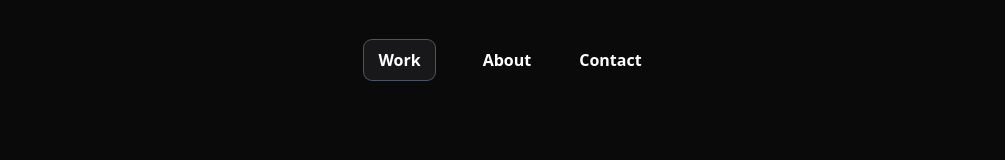
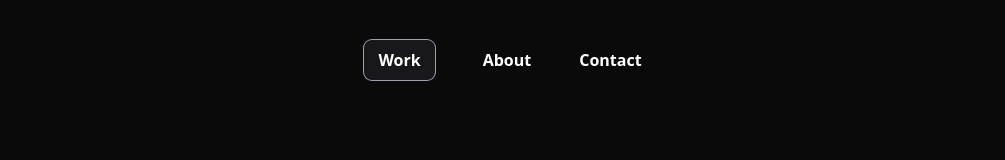
Before and after one commit to khardikk/Builders_hub, a React (Vite) app in the folder Frontend/builders_landing/: page / in a window 1280 px wide. Shown: the top 160 px of the page, without its empty margins (137-1142 px from the left). Built offline with nearby package versions, Linux system fonts and the light colour scheme.

Commit message:
Border color navbar

```diff
--- a/Frontend/builders_landing/src/components/Navbar.jsx
+++ b/Frontend/builders_landing/src/components/Navbar.jsx
@@ -4,7 +4,7 @@ const Navbar = () => {
   return (
     <div className='w-full flex '>
     <div className='text-base font-semibold items-center flex-1 '>
-    <button className=' mx-6 py-2 my-2 bg-zinc-900 px-3.5 rounded-lg border-stone-500 ring-1 ring-gray-600'>Work</button>
+    <button className=' mx-6 py-2 my-2 bg-zinc-900 px-3.5 rounded-lg border-stone-500 ring-1 ring-gray-400'>Work</button>
     <button className='mx-6'>About</button>
     <button className='mx-6'>Contact</button>
     </div>
```
